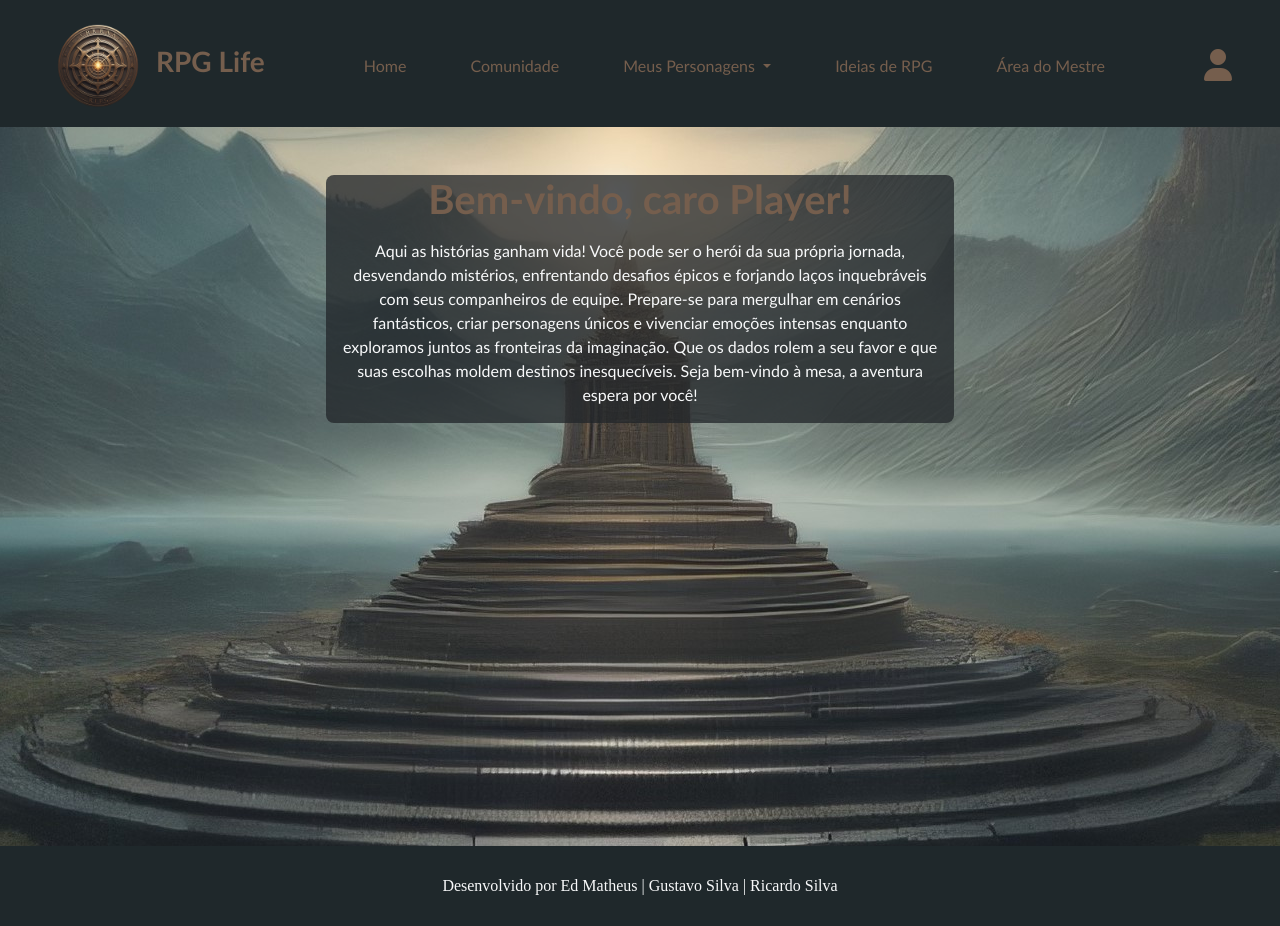
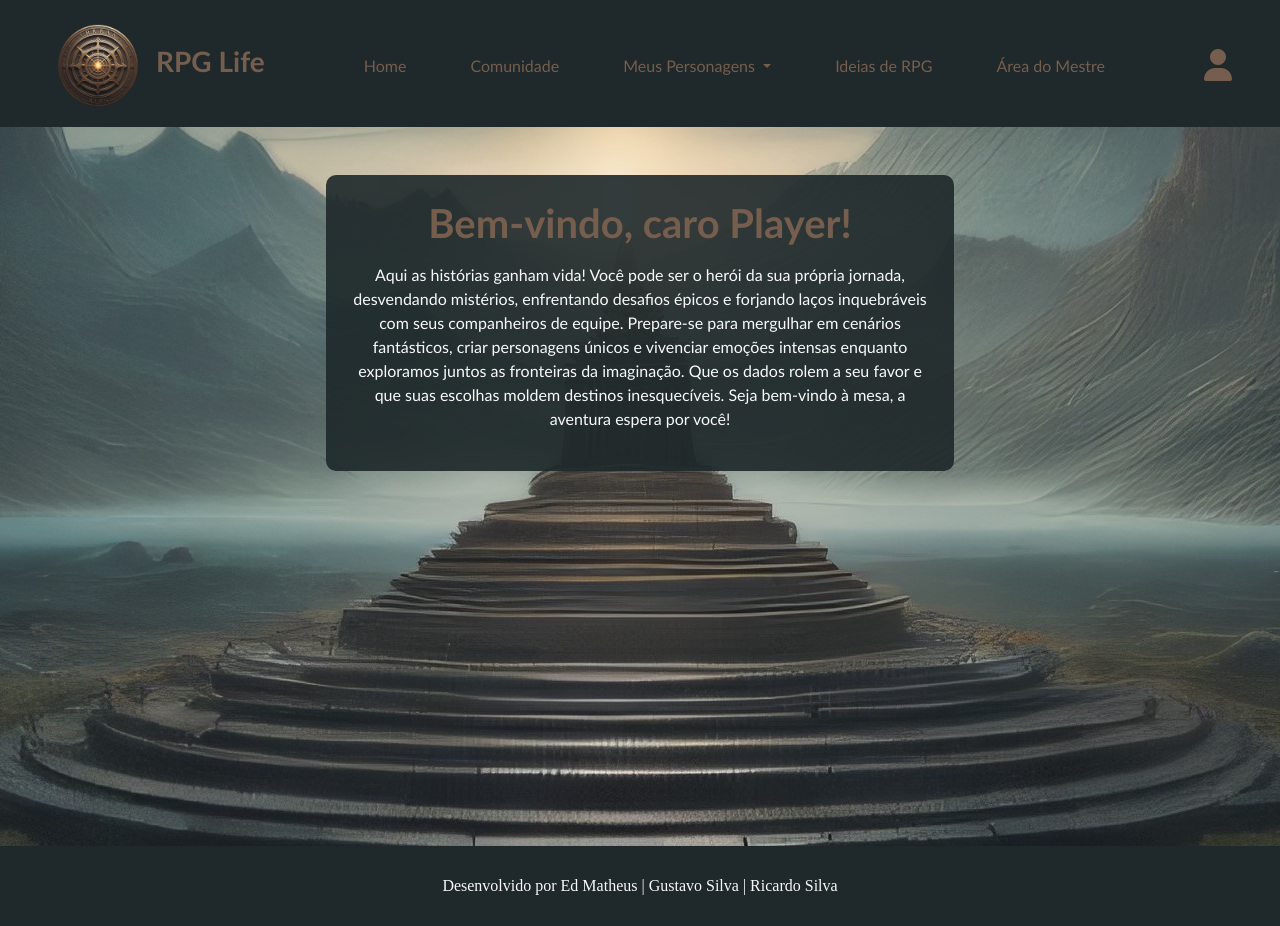
Before and after one commit to ed-matheus/angular-RPGLife-frontend, an Angular app: page / in a window 1280 px wide. Built offline with nearby package versions, Linux system fonts and the light colour scheme.

Commit message:
alterada a cor de fundo da caixa de texto no menu

```diff
--- a/src/app/pages/home/home.component.css
+++ b/src/app/pages/home/home.component.css
@@ -3,6 +3,11 @@
   height: 719px;
 }
 
+.container__text {
+  background-color: rgba(31, 40, 43, 0.9);
+  border-radius: 10px;
+}
+
 .container__text > h1 {
   color: #755E4D;
 }
--- a/src/app/pages/home/home.component.html
+++ b/src/app/pages/home/home.component.html
@@ -1,6 +1,6 @@
 <div class="container mw-100 mh-100 mt-3 d-flex flex-column align-items-center container__homepage">
 
-  <div class="container w-50 container__text mt-5 bg-dark bg-opacity-75 rounded-3">
+  <div class="container w-50 container__text mt-5 p-4">
     <h1 class="mb-3 text-center fw-bold">Bem-vindo, caro Player!</h1>
 
     <p class="text-light text-center">
```
